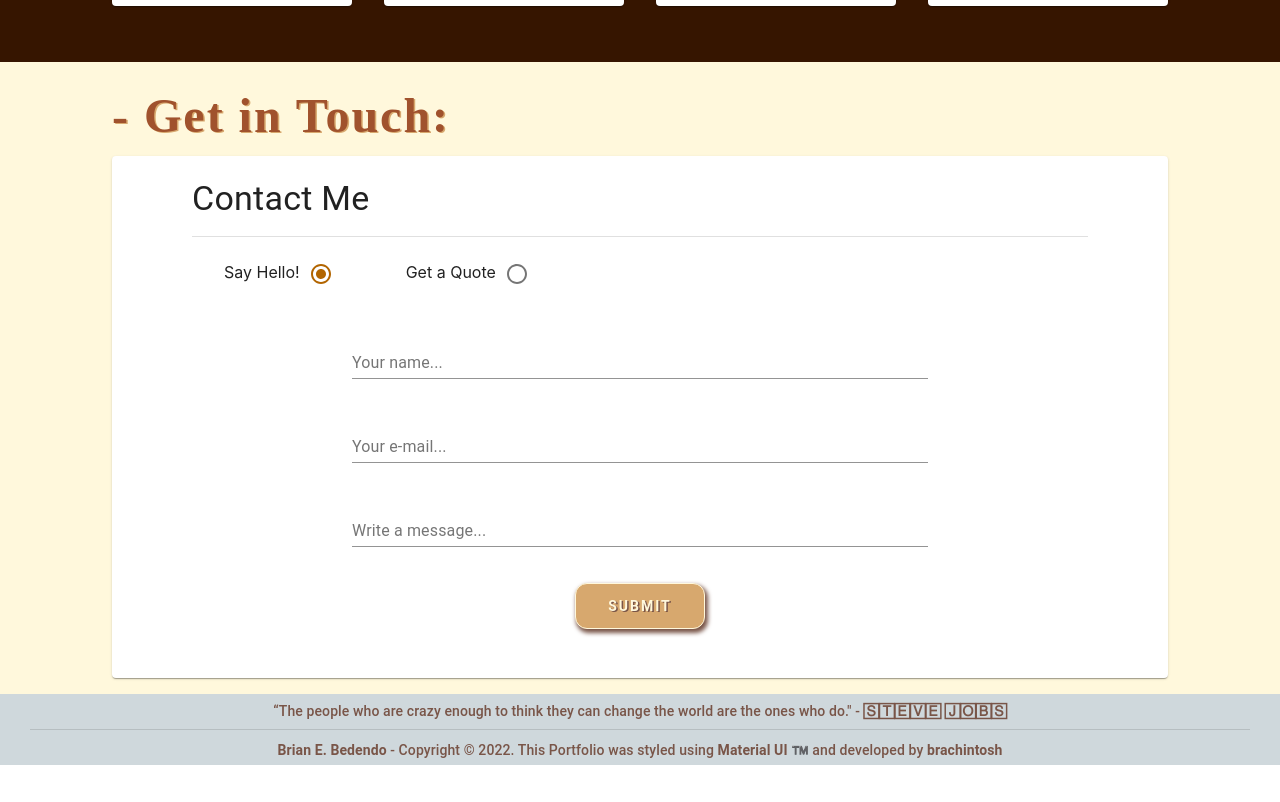
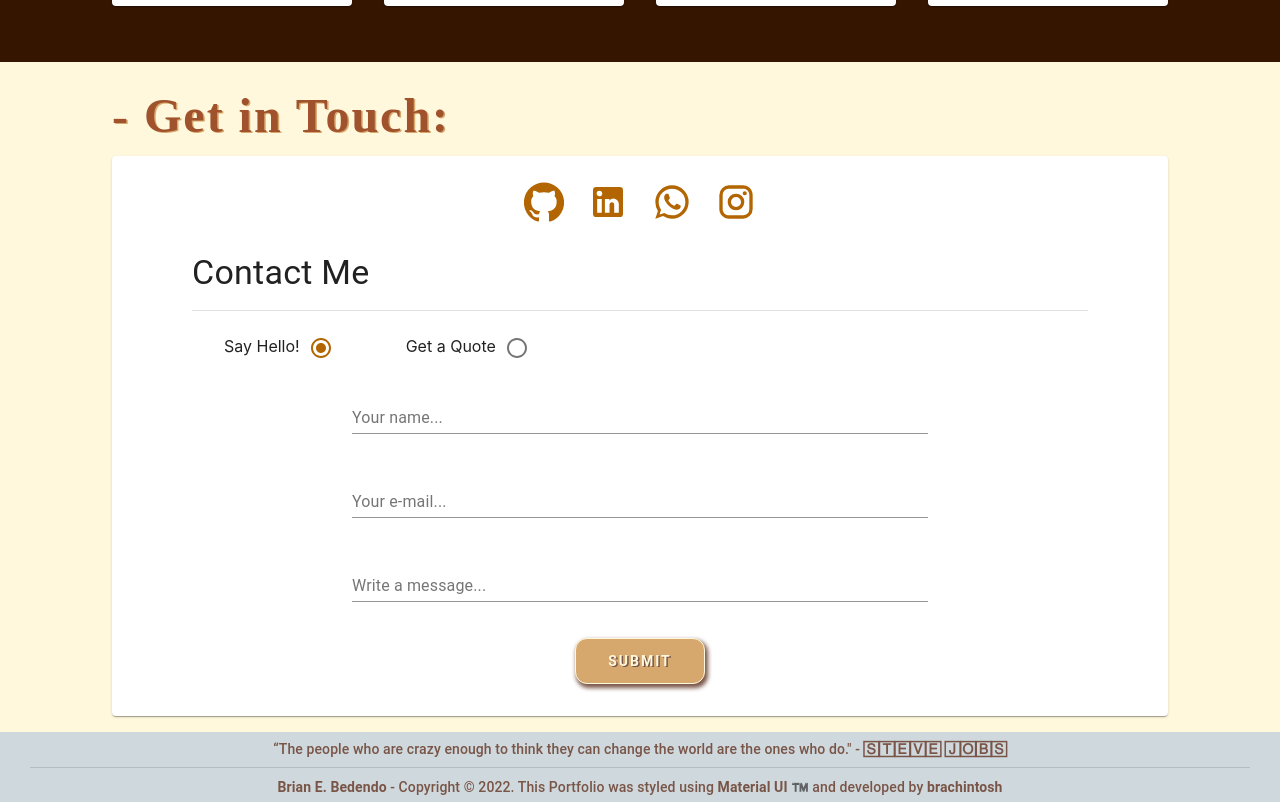
Before and after one commit to Brachintosh/Portfolio-Bedendo-MUI, a React (Create React App) app: page / in a window 1280 px wide. Shown: the part 5190-5992 px from the top of the page. Before the commit the page ends 5955 px from the top, so only its background shows below. Built offline with nearby package versions, Linux system fonts and the light colour scheme; a web font is replaced by a local one.

Commit message:
contact-icons-links

```diff
--- a/src/components/ContactMe.js
+++ b/src/components/ContactMe.js
@@ -1,5 +1,9 @@
 import React, { useState } from 'react'
-import { makeStyles, Divider, Paper, Radio, TextField, Typography, Button } from "@material-ui/core";
+import { Box, Link, makeStyles, Divider, Paper, Radio, TextField, Typography, Button } from "@material-ui/core";
+import LinkedInIcon from '@material-ui/icons/LinkedIn';
+import GitHubIcon from '@material-ui/icons/GitHub';
+import WhatsAppIcon from '@material-ui/icons/WhatsApp';
+import Instagram from '@material-ui/icons/Instagram';
 
 const ContactMe = ({ title, dark, id }) => {
 
@@ -16,6 +20,29 @@ const ContactMe = ({ title, dark, id }) => {
           <Typography className={classes.title} variant="h3"  >-{" "}{title}:</Typography>
 
           <Paper className={classes.paperContact}>
+
+            <Box className={classes.contactLinks} border='invisible' >
+              <div className={classes.contactLinks} >
+                <Link href='https://github.com/Brachintosh' target="_blank" rel="noopener noreferrer" >
+                  <GitHubIcon className={classes.linked} />
+                </Link>
+              </div>
+              <div className={classes.contactLinks} >
+                <Link href='https://www.linkedin.com/in/brian-ezequiel-bedendo' target="_blank" rel="noopener noreferrer" >
+                  <LinkedInIcon className={classes.linked}/>
+                </Link>
+              </div>
+              <div className={classes.contactLinks} >
+                <Link href='https://wa.me/541158261458' target="_blank" rel="noopener noreferrer" >
+                  <WhatsAppIcon className={classes.linked}/>
+                </Link>
+              </div>
+              <div className={classes.contactLinks} >
+                <Link href='https://www.instagram.com/brachintosh/' target="_blank" rel="noopener noreferrer" >
+                  <Instagram className={classes.linked}/>
+                </Link>
+              </div>
+            </Box>
 
             <div className={classes.titleCheckbox}>
               <Typography variant='h4' > Contact Me </Typography> <Divider />
@@ -55,7 +82,11 @@ const ContactMe = ({ title, dark, id }) => {
               <TextField label="Write a message..." className={classes.textFields} />
             </form>
 
-            <Button variant='contained' className={classes.btnSubmit} >Submit</Button>
+            <Button
+              variant='contained'
+              className={classes.btnSubmit}
+              href="mailto:bedendo.br@gmail.com"
+              >Submit</Button>
 
           </Paper>
 
@@ -134,7 +165,7 @@ const useStyles = makeStyles((theme) =>({
         margin: theme.spacing(2, 3.5),
       },
       width: "70vw",
-      margin: theme.spacing(2.5, 10),
+      margin: theme.spacing(.2, 10),
       "& h4":{
         marginBottom: theme.spacing(2),
        },
@@ -204,6 +235,17 @@ const useStyles = makeStyles((theme) =>({
         letterSpacing: "1.5px",
       },
     },
+    contactLinks: {
+      display: 'flex',
+      flexDirection: 'row',
+      justifyItems: 'space-around',
+      alignItems: 'space-around',
+      margin: theme.spacing(1.5),
+    },
+    linked: {
+      minWidth: '2.5rem',
+      minHeight: '2.5rem',
+    },
 
   }));
 
```
